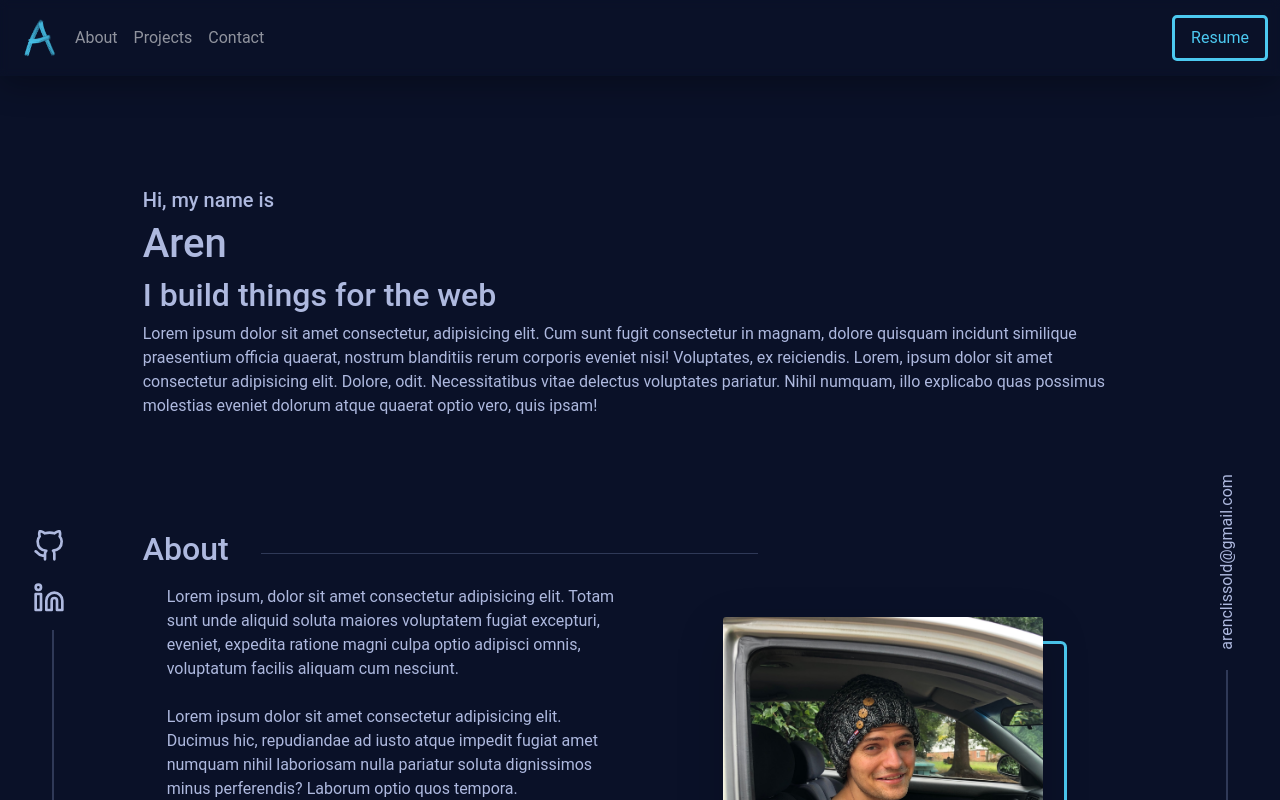
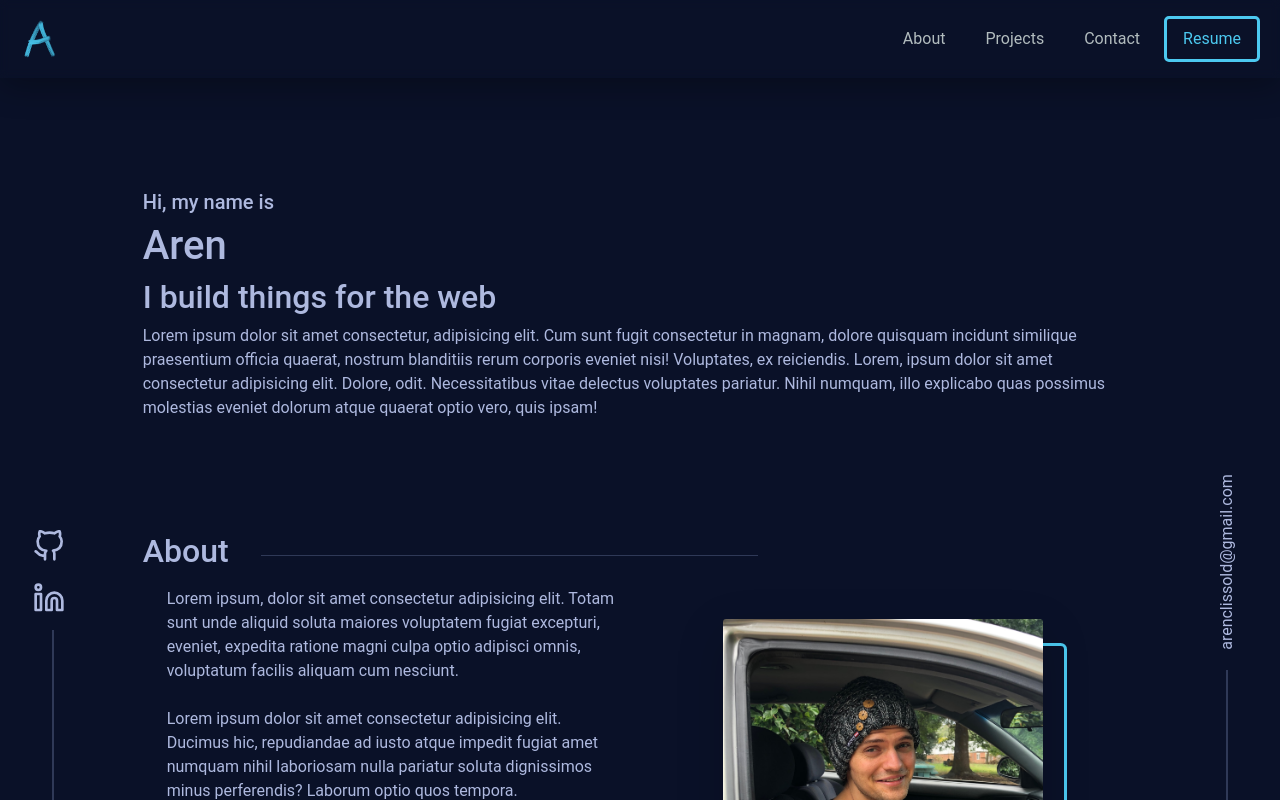
Before and after one commit to arenclissold/portfolio-page, a Vue app: page / in a window 1280 px wide. Shown: the top 800 px of the page. Built offline with nearby package versions, Linux system fonts and the light colour scheme.

Commit message:
button hover affect changed to be less dramatic, nav items have been moved to right and spacing increased

```diff
--- a/src/App.vue
+++ b/src/App.vue
@@ -13,14 +13,14 @@
           <span class="navbar-toggler-icon"></span>
         </button>
         <div class="collapse navbar-collapse" id="navbarSupportedContent">
-          <ul class="navbar-nav me-auto mb-2 mb-lg-0">
-            <li class="nav-item">
+          <ul class="navbar-nav ms-auto mb-2 mb-lg-0">
+            <li class="nav-item mx-2">
               <a class="nav-link" href="#about">About</a>
             </li>
-            <li class="nav-item">
-              <a class="nav-link" href="#projects">Projects</a>
+            <li class="nav-item mx-2">
+              <a class="nav-link mx-2" href="#projects">Projects</a>
             </li>
-            <li class="nav-item">
+            <li class="nav-item mx-2">
               <a class="nav-link" href="#contact">Contact</a>
             </li>
           </ul>
@@ -284,6 +284,16 @@ const skills = [
   z-index: 10;
 }
 
+.navbar-nav {
+  position: relative;
+  right: 0;
+}
+
+.nav-link {
+  color: rgb(178, 188, 190)!important;
+}
+
+
 .sticky-top {
   position: fixed;
 }
@@ -340,11 +350,12 @@ section {
   border-radius: 5px;
   padding: 0.5em 1em;
   transition: 0.5s;
+  margin: 0.5em;
 }
 
 .button-link:hover {
-  color: #0a1128;
-  background-color: #4cc9f0;
+  color: #4cc9f0;
+  background-color: #4ccaf02b;
 }
 
 .line {
@@ -533,8 +544,8 @@ section {
 }
 
 .hello-button:hover {
-  color: #0a1128;
-  background-color: #4cc9f0;
+  color: #4cc9f0;
+  background-color: #4ccaf02b;
 }
 
 .linkedin {
```
